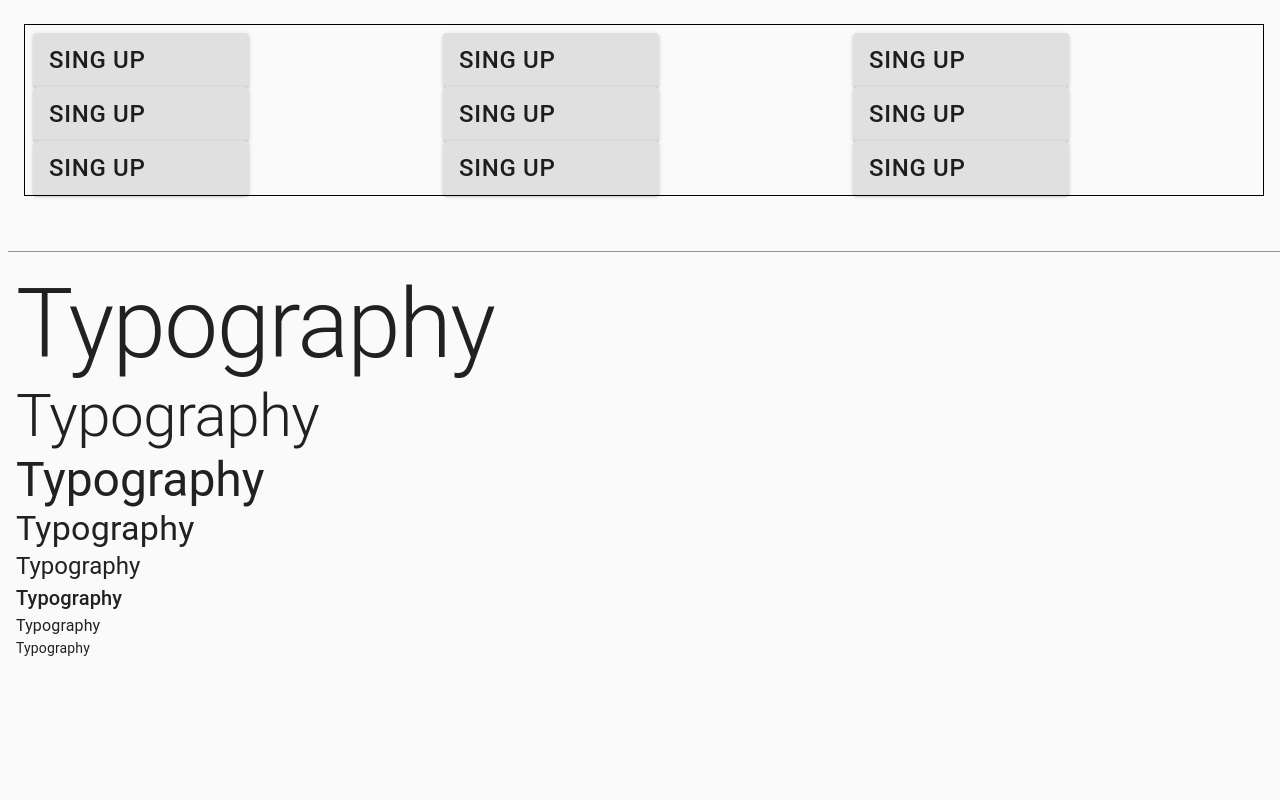
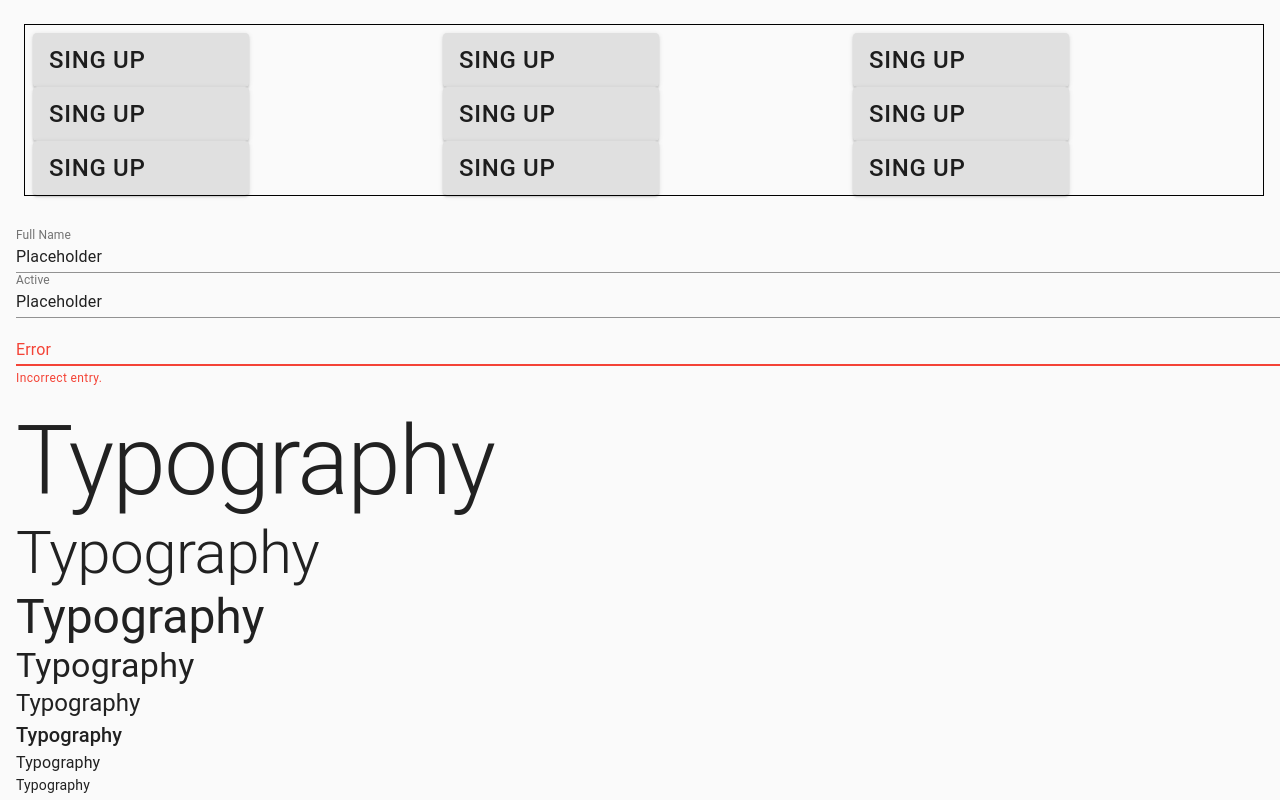
Before and after one commit to Oli1nykDmytro/MaterialComponents, a React (Create React App) app: page /story-book in a window 1280 px wide. Built offline with nearby package versions, Linux system fonts and the light colour scheme.

Commit message:
add formik

```diff
--- a/package.json
+++ b/package.json
@@ -13,6 +13,7 @@
     "@types/react": "^17.0.2",
     "@types/react-dom": "^17.0.1",
     "@types/react-router-dom": "^5.1.7",
+    "formik": "^2.2.6",
     "react": "^17.0.1",
     "react-dom": "^17.0.1",
     "react-router-dom": "^5.2.0",
--- a/src/component/Input/index.tsx
+++ b/src/component/Input/index.tsx
@@ -1,10 +1,26 @@
-import React ,{FC} from 'react';
-import TextFiled from '../../common/TextField'
+import React ,{FC, useState} from 'react';
+import Box from '../../common/Box';
+import TextField from '../../common/TextField'
+
+interface InputProps {
+    input:string | number | null
+}
+
+
 
 const InputComponent:FC =() =>{
+
     return(
         <>
-        <TextFiled>  </TextFiled>
+        <form>
+        <Box pt={1} pl={1} display="flex" flexDirection="column">
+            <TextField label="Full Name" id="standard-size-small" defaultValue="Placeholder" size="small" />
+
+            <TextField label="Active" id="standard-size-small" defaultValue="Placeholder" size="small" >  </TextField>
+            <TextField error id="standard-error-helper-text" label="Error" placeholder="Placeholder" helperText="Incorrect entry."
+        />
+            </Box>
+        </form>
         </>
     );
 }
```
Also changed, not shown: 1 other file (tests, documents, lock files or other folders).
